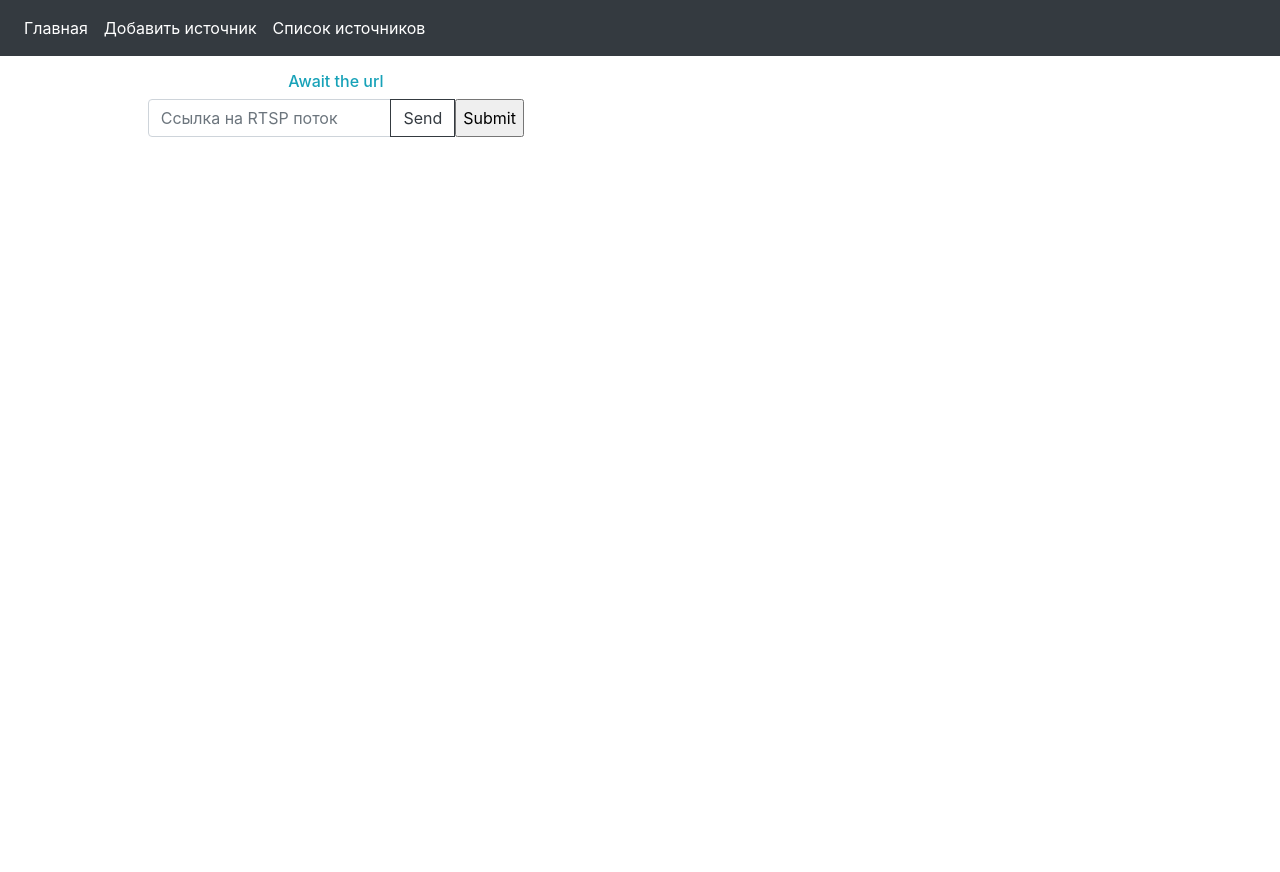
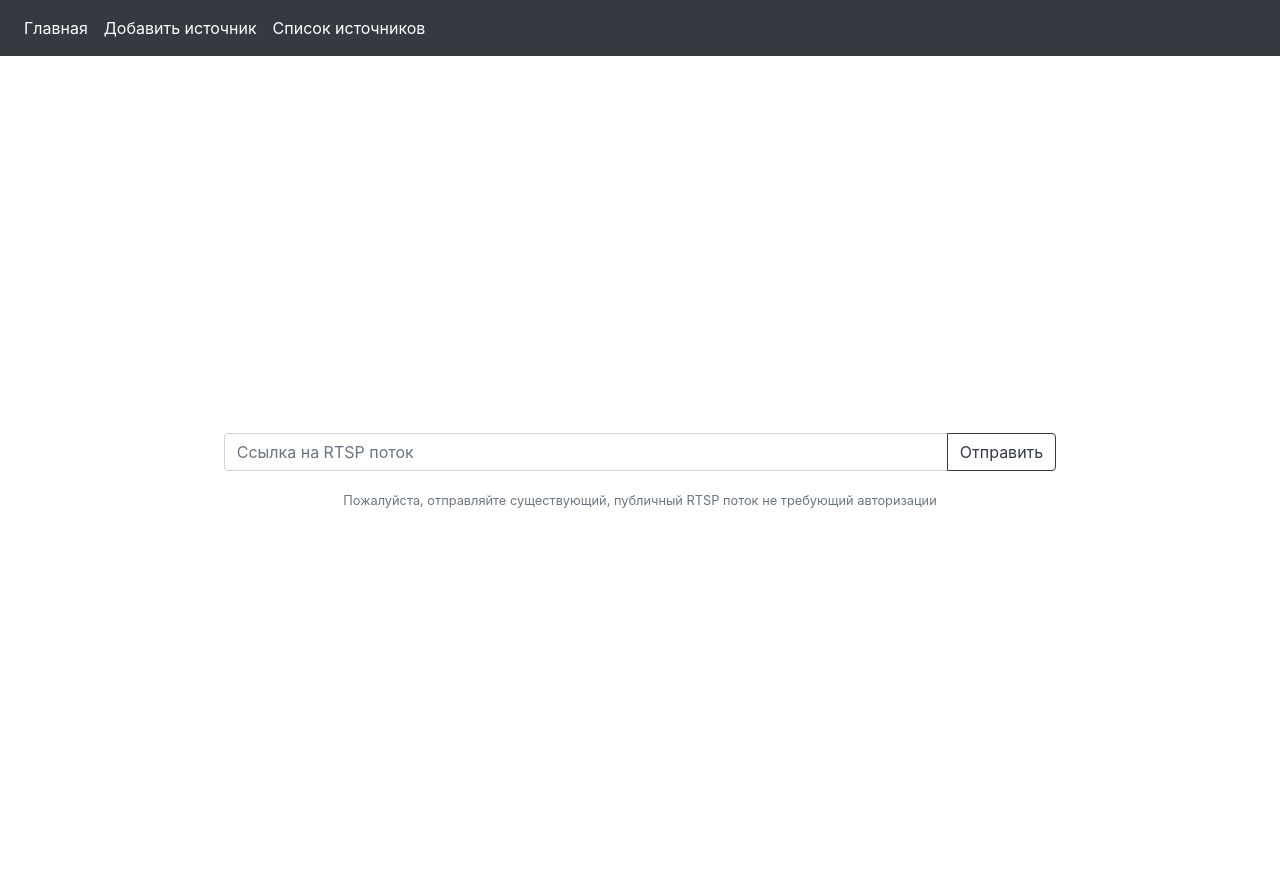
Before and after one commit to amiznikov/flaskWebRTC, a Flask app: page /add in a window 1280 px wide. Run offline with Flask 2, Linux system fonts and the light colour scheme; some libraries are stand-ins or nearby versions.

Commit message:
fix add form and add backend

```diff
--- a/app/app.py
+++ b/app/app.py
@@ -23,8 +23,7 @@ def index():
 def add():
     if request.method == 'POST':
         stream_url = request.form['stream_url']
-        stream_type = request.form['stream_type']
-        stream_url, stream_type = str(stream_url), str(stream_type)
+        stream_url = str(stream_url)
         if "rtsp://" in stream_url:
             stream_id = str(rnd(1000, 10000))
             while stream_id in active_list.keys():
--- a/app/templates/add.html
+++ b/app/templates/add.html
@@ -1,25 +1,18 @@
 <!DOCTYPE html>
 {% extends "base.html" %}
-
 {% block content %}
-        <!-- <form method="POST" action="/add" enctype=multipart/form-data id="stream_data">
-            <input type="text" name="stream_url" value="" placeholder="stream url">
- -->
 <link rel="stylesheet" href="static/css/index.css">
+<form method="POST" action="/add" enctype=multipart/form-data id="send_stream">
+</form>
 <div class="container d-flex h-100">
-            <form method="POST" action="/add" enctype=multipart/form-data id="stream_data">
     <div class="row justify-content-center align-self-center mx-auto w-75">
-                <div>
-                    <p class="h6 mx-auto"><span class="text-info" id="messageText">Await the url</span></p>
-                </div>
         <div class="input-group mb-3">
-                    <input type="text" class="form-control" placeholder="Ссылка на RTSP поток" aria-label="Link" aria-describedby="basic-addon2" id="urlValue">
+            <input type="text" class="form-control" required placeholder="Ссылка на RTSP поток" name="stream_url" form="send_stream">
             <div class="input-group-append">
-                        <button class="btn btn-outline-dark" type="button" id="sendButton" onclick="prepareUrl()">Send</button>
-                    </div>
-                    <input type="submit">
+                <button form="send_stream" class="btn btn-outline-dark" type="submit">Отправить</button>
             </div>
         </div>
-            </form>
+        <small class="form-text text-muted">Пожалуйста, отправляйте существующий, публичный RTSP поток не требующий авторизации</small>
+    </div>
 </div>
 {% endblock %}
```
Lines whose indentation alone changed are shown as unchanged.
